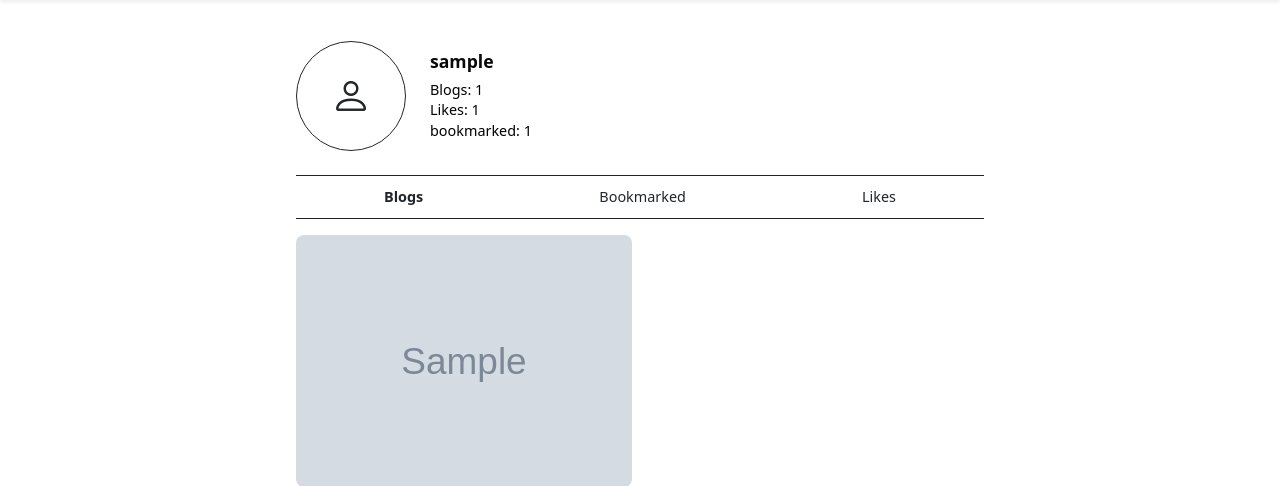
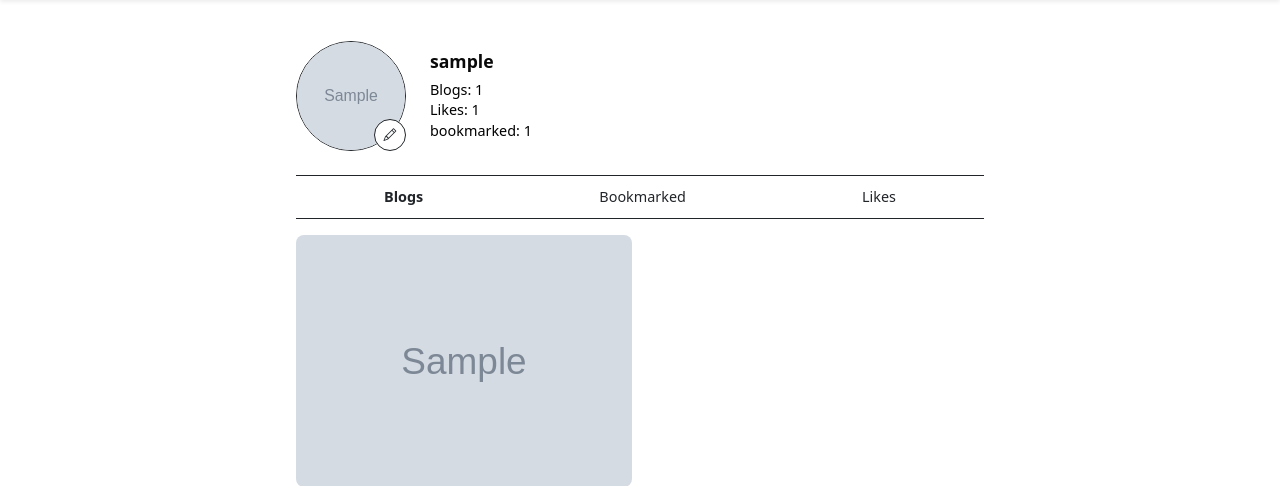
Before and after one commit to JJYNG1023/Project_3_Mira_Blog, a Django app: page /profile/ in a window 1280 px wide. Shown: the part 63-549 px from the top of the page. Run offline with Django 4.2, Linux system fonts and the light colour scheme; a user stored in the database is signed in; tables that the repository leaves empty hold one stand-in row (values such as "Sample post"); grey boxes marked "Sample" are stand-in pictures.

Commit message:
adding profile image function

```diff
--- a/blog/models.py
+++ b/blog/models.py
@@ -1,6 +1,8 @@
 from django.db import models
 from django.contrib.auth.models import User
 from django.utils.text import slugify
+from django.db.models.signals import post_save
+from django.dispatch import receiver
 # Create your models here.
 
 class Tag(models.Model):
@@ -100,3 +102,27 @@ class CollaborationMessage(models.Model):
 
     def __str__(self):
         return f'Collaboration message from {self.name}'
+
+
+# User profile for storing profile picture
+class UserProfile(models.Model):
+    user = models.OneToOneField(
+        User,
+        on_delete=models.CASCADE,
+        related_name='profile'
+    )
+    profile_image = models.ImageField(
+        upload_to='profile_images/',
+        blank=True,
+        null=True
+    )
+
+    def __str__(self):
+        return f'{self.user.username} profile'
+
+
+# Automatically create profile when a user is created
+@receiver(post_save, sender=User)
+def create_user_profile(sender, instance, created, **kwargs):
+    if created:
+        UserProfile.objects.create(user=instance)
--- a/blog/static/blog/css/style.css
+++ b/blog/static/blog/css/style.css
@@ -563,16 +563,11 @@ div.mira-post-image {
 }
 
 .profile-picture-placeholder {
-    width: 110px;
-    height: 110px;
-    border: 1px solid var(--secondary-color);
-    border-radius: 50%;
     display: flex;
     align-items: center;
     justify-content: center;
     font-size: 2.5rem;
     background-color: var(--background-color);
-    flex: 0 0 auto;
 }
 
 .profile-tab-link {
@@ -585,6 +580,44 @@ div.mira-post-image {
 .profile-tab-link.active {
     font-weight: var(--font-weight-bold);
 }
+
+.profile-picture-edit-icon {
+    position: absolute;
+    right: 0;
+    bottom: 0;
+    width: 2rem;
+    height: 2rem;
+    border: 1px solid var(--secondary-color);
+    border-radius: 50%;
+    background-color: var(--background-color);
+    display: flex;
+    align-items: center;
+    justify-content: center;
+    font-size: var(--font-size-sm);
+}
+
+.profile-picture-img {
+    object-fit: cover;
+    display: block;
+}
+
+.profile-picture-wrapper {
+    position: relative;
+    display: block;
+    width: 110px;
+    height: 110px;
+    cursor: pointer;
+    flex: 0 0 auto;
+}
+
+.profile-picture-placeholder,
+.profile-picture-img {
+    width: 110px;
+    height: 110px;
+    border: 1px solid var(--secondary-color);
+    border-radius: 50%;
+}
+
 
 /* -----------------------------
    Bottom navigation
--- a/blog/templates/blog/profile.html
+++ b/blog/templates/blog/profile.html
@@ -34,9 +34,36 @@
 
   <!-- Profile header -->
   <div class="d-flex align-items-center gap-4 mb-4">
-    <div class="profile-picture-placeholder">
-      <i class="bi bi-person"></i>
-    </div>
+    <form method="post" enctype="multipart/form-data" class="profile-image-form">
+      {% csrf_token %}
+
+      <label for="profileImageInput" class="profile-picture-wrapper">
+        {% if profile.profile_image %}
+          <img
+            src="{{ profile.profile_image.url }}"
+            class="profile-picture-img"
+            alt="{{ user.username }} profile picture"
+          >
+        {% else %}
+          <div class="profile-picture-placeholder">
+            <i class="bi bi-person"></i>
+          </div>
+        {% endif %}
+
+        <span class="profile-picture-edit-icon">
+          <i class="bi bi-pencil"></i>
+        </span>
+      </label>
+
+      <input
+        type="file"
+        id="profileImageInput"
+        name="profile_image"
+        accept="image/*"
+        class="d-none"
+        onchange="this.form.submit()"
+      >
+    </form>
 
     <div>
       <h2 class="mb-2">{{ user.username }}</h2>
--- a/blog/views.py
+++ b/blog/views.py
@@ -1,7 +1,7 @@
 from django.shortcuts import render, get_object_or_404 , redirect
 from django.urls import reverse
 from django.contrib import messages
-from .models import Post, Tag , Comment, PostImage
+from .models import Post, Tag , Comment, PostImage , UserProfile
 from .forms import CommentForm , PostForm , CollaborationForm
 
 # Create your views here.
@@ -421,6 +421,18 @@ def user_profile(request):
     if not request.user.is_authenticated:
         return redirect('account_login')
 
+    # if User is authenticated, the user is able to add profile image
+    profile, created = UserProfile.objects.get_or_create(user=request.user)
+
+    if request.method == 'POST':
+        profile_image = request.FILES.get('profile_image')
+
+        if profile_image:
+            profile.profile_image = profile_image
+            profile.save()
+            messages.success(request, 'Profile picture has been updated.')
+            return redirect('user_profile')
+
     active_tab = request.GET.get('tab', 'blogs')
 
     # Filter bookmarked/saved posts
@@ -437,7 +449,7 @@ def user_profile(request):
             is_published=True
         )
 
-    # Filter user's own blog posts
+    # if the earlier condition is not true, then show the current user’s published blog posts
     else:
         posts = Post.objects.filter(
             author=request.user,
@@ -469,6 +481,7 @@ def user_profile(request):
         'user_posts_count': user_posts_count,
         'bookmarked_posts_count': bookmarked_posts_count,
         'liked_posts_count': liked_posts_count,
+        'profile':profile,
     }
 
     return render(request, 'blog/profile.html', context)
```
Also changed, not shown: blog/migrations/0008_userprofile.py (added).
